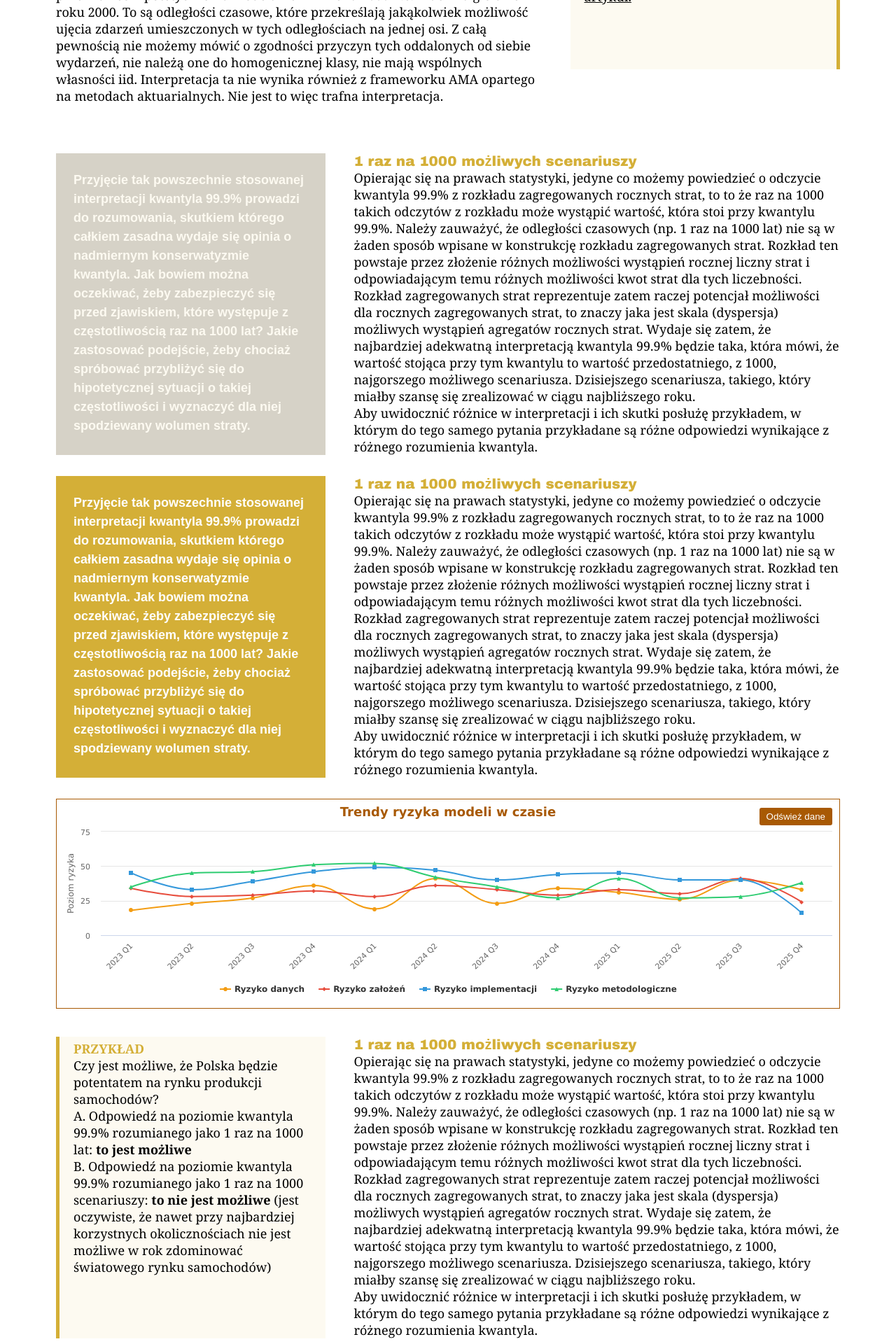
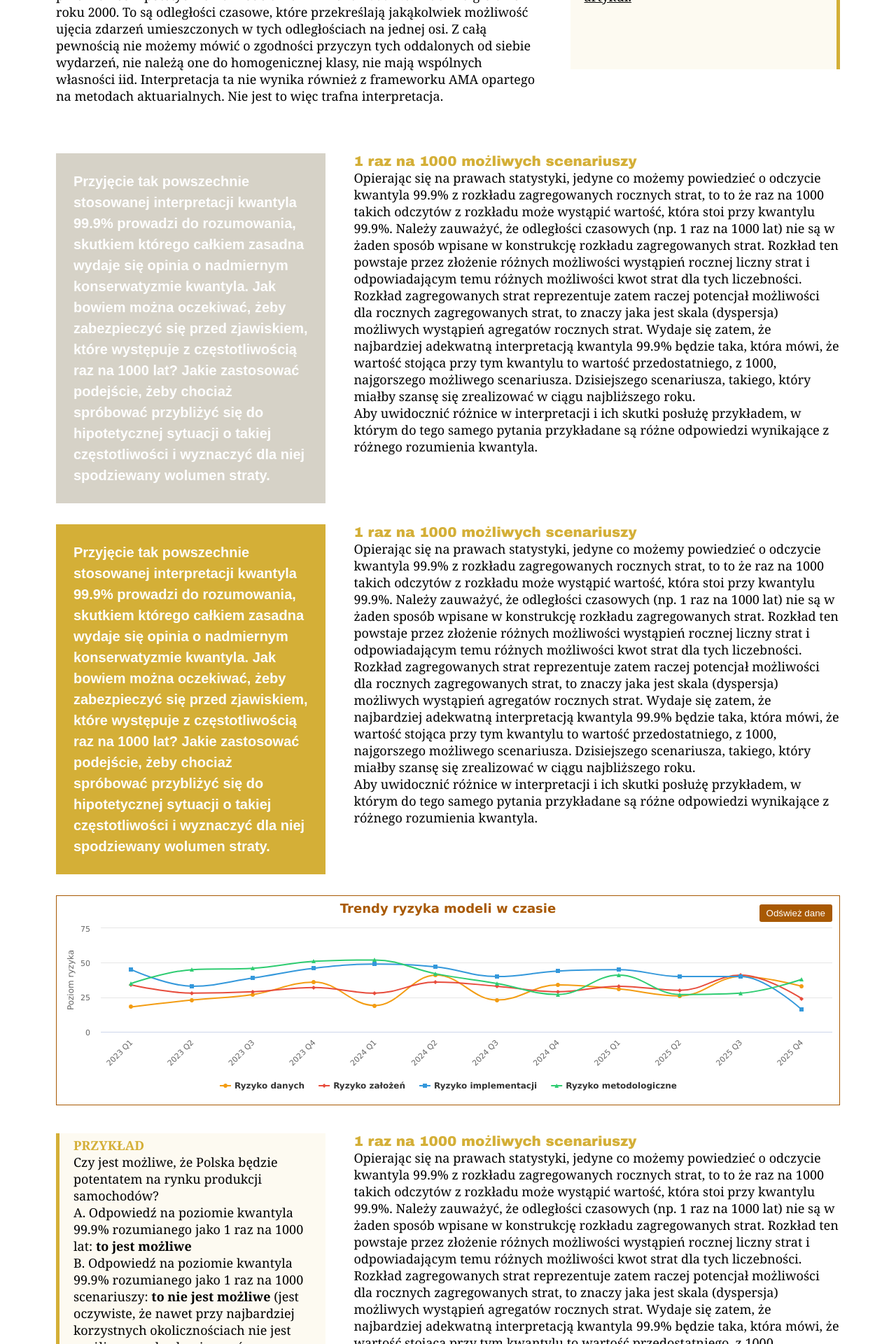
Before and after one commit to MaciejBuczak/risk-research, a Jekyll site: the page built from art-oprisk-kw999_v3_9.md, in a window 1280 px wide. Shown: the part 2471-4391 px from the top of the page at 70% size. Built offline with Jekyll 4.4.1, drawn with Linux system fonts in a browser that asks for light colours.

Commit message:
Update art-oprisk-kw999-layout_v3_9.html

```diff
--- a/_layouts/art-oprisk-kw999-layout_v3_9.html
+++ b/_layouts/art-oprisk-kw999-layout_v3_9.html
@@ -1055,7 +1055,7 @@
 <div class="ryzmod-o51-container" style="gap: 20px;">
   <!-- Lewy element - jednolite szare tło -->
   <div class="ryzmod-o51-box" style="width: 35%; background-color: #d6d2c7; padding: 25px; position: relative; border-left: 0;">
-    <p style="color: #FDFAF1; font-family: Arial, sans-serif; font-weight: bold; margin: 0; line-height: 1.5; font-size: 18px;">Przyjęcie tak powszechnie stosowanej interpretacji kwantyla 99.9% prowadzi do rozumowania, skutkiem którego całkiem zasadna wydaje się opinia o nadmiernym konserwatyzmie kwantyla. Jak bowiem można oczekiwać, żeby zabezpieczyć się przed zjawiskiem, które występuje z częstotliwością raz na 1000 lat? Jakie zastosować podejście, żeby chociaż spróbować przybliżyć się do hipotetycznej sytuacji o takiej częstotliwości i wyznaczyć dla niej spodziewany wolumen straty.</p>
+    <p style="color: white; font-family: Arial, sans-serif; font-weight: bold; margin: 0; line-height: 1.5; font-size: 20px;">Przyjęcie tak powszechnie stosowanej interpretacji kwantyla 99.9% prowadzi do rozumowania, skutkiem którego całkiem zasadna wydaje się opinia o nadmiernym konserwatyzmie kwantyla. Jak bowiem można oczekiwać, żeby zabezpieczyć się przed zjawiskiem, które występuje z częstotliwością raz na 1000 lat? Jakie zastosować podejście, żeby chociaż spróbować przybliżyć się do hipotetycznej sytuacji o takiej częstotliwości i wyznaczyć dla niej spodziewany wolumen straty.</p>
   </div>
 
   <!-- Tekst po prawej - bez zmian -->
@@ -1073,7 +1073,7 @@
 <div class="ryzmod-o51-container" style="gap: 20px;">
   <!-- Lewy element - jednolite szare tło -->
   <div class="ryzmod-o51-box" style="width: 35%; background-color: #D4AF37; padding: 25px; position: relative; border-left: 0;">
-    <p style="color: white; font-family: Arial, sans-serif; font-weight: bold; margin: 0; line-height: 1.5; font-size: 18px;">Przyjęcie tak powszechnie stosowanej interpretacji kwantyla 99.9% prowadzi do rozumowania, skutkiem którego całkiem zasadna wydaje się opinia o nadmiernym konserwatyzmie kwantyla. Jak bowiem można oczekiwać, żeby zabezpieczyć się przed zjawiskiem, które występuje z częstotliwością raz na 1000 lat? Jakie zastosować podejście, żeby chociaż spróbować przybliżyć się do hipotetycznej sytuacji o takiej częstotliwości i wyznaczyć dla niej spodziewany wolumen straty.</p>
+    <p style="color: white; font-family: Arial, sans-serif; font-weight: bold; margin: 0; line-height: 1.5; font-size: 20px;">Przyjęcie tak powszechnie stosowanej interpretacji kwantyla 99.9% prowadzi do rozumowania, skutkiem którego całkiem zasadna wydaje się opinia o nadmiernym konserwatyzmie kwantyla. Jak bowiem można oczekiwać, żeby zabezpieczyć się przed zjawiskiem, które występuje z częstotliwością raz na 1000 lat? Jakie zastosować podejście, żeby chociaż spróbować przybliżyć się do hipotetycznej sytuacji o takiej częstotliwości i wyznaczyć dla niej spodziewany wolumen straty.</p>
   </div>
 
   <!-- Tekst po prawej - bez zmian -->
```
